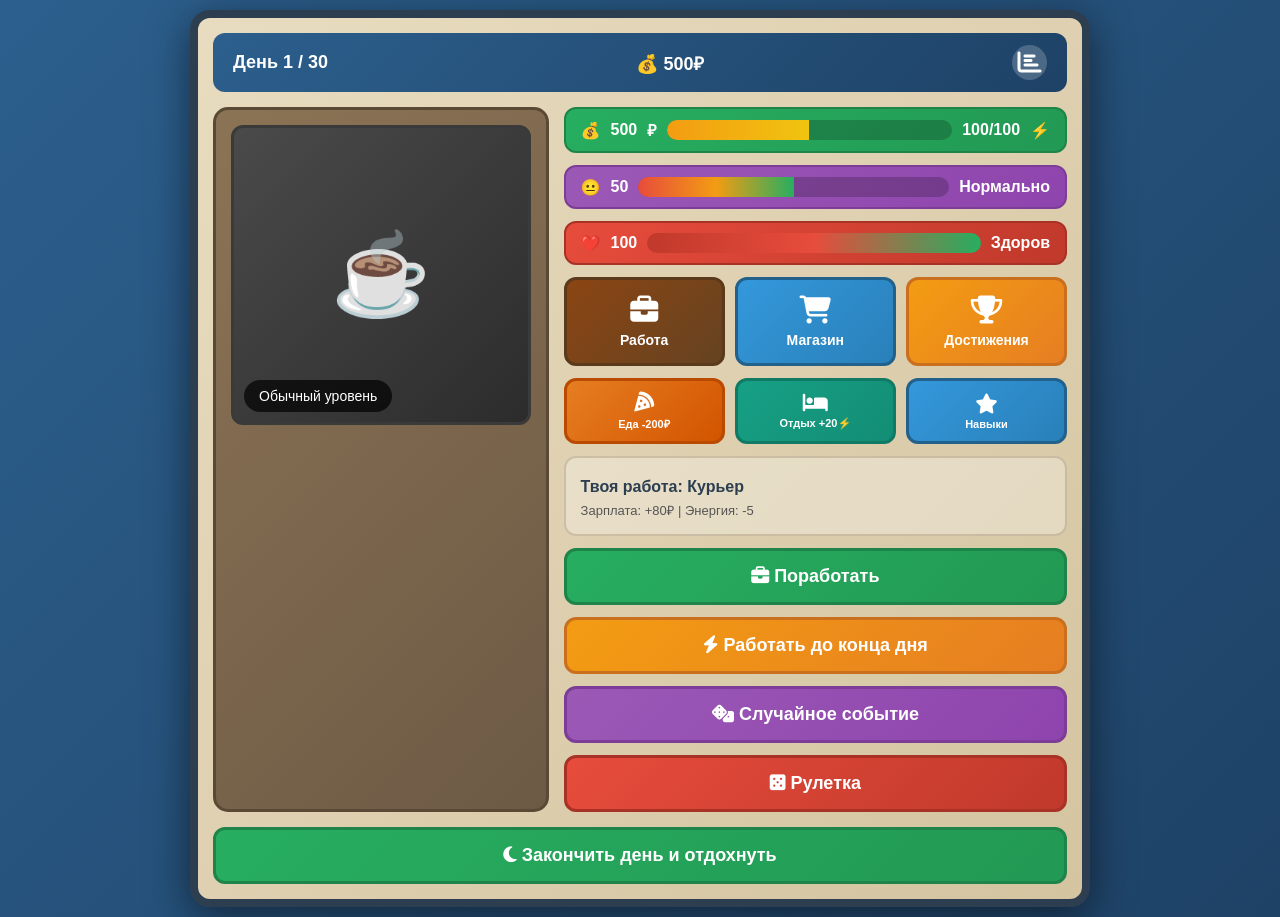
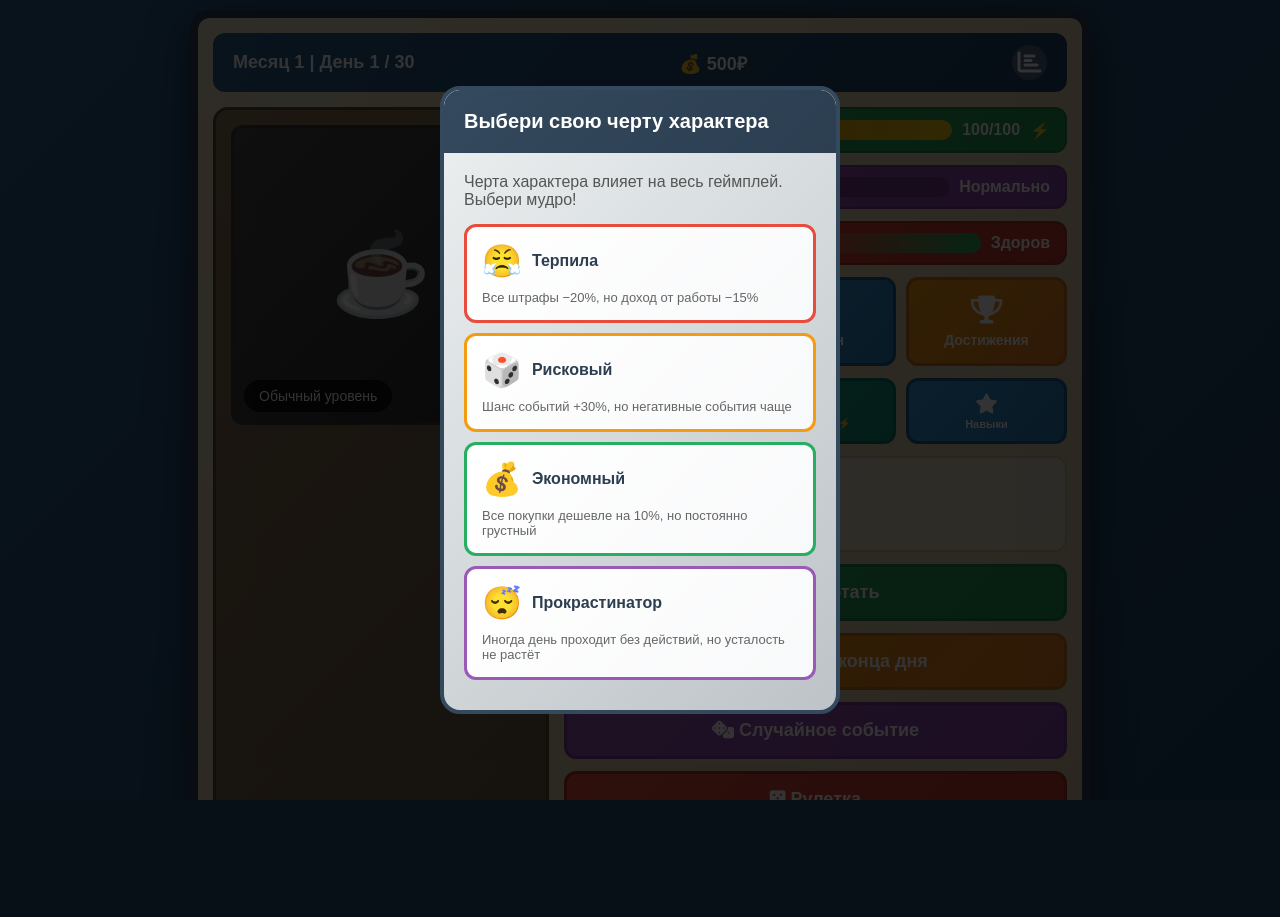
Before and after one commit to rushan11147-cmd/TelegramFix, a Flask app: page / in a window 1280 px wide. After the commit the page ends 800 px from the top, so only its background shows below. Run offline with Flask 3, Linux system fonts and the light colour scheme; data comes from the database, SQL or seed files in the repository; some libraries are stand-ins or nearby versions.

Commit message:
Исправлены баги: 1) Добавлена система месяцев - игра не сбрасывается 2) Улучшено получение Telegram ID пользователя

```diff
--- a/app.py
+++ b/app.py
@@ -450,6 +450,7 @@ def get_user(user_id):
                 'money': 500,  # Стартовые деньги
                 'day': 1,      # Текущий день
                 'max_days': 30, # До зарплаты
+                'month': 1,    # Текущий месяц (уровень)
                 'energy': 100,
                 'max_energy': 100,
                 'money_per_work': 50,  # За одно нажатие "работать"
@@ -1416,6 +1417,12 @@ def next_day():
         # Получаем зарплату!
         user['money'] += user['salary']
         user['day'] = 1
+
+        # Увеличиваем месяц (уровень) вместо сброса игры
+        if 'month' not in user:
+            user['month'] = 1
+        user['month'] += 1
+
         user['energy'] = user['max_energy']
         user['health'] = min(100, user.get('health', 100) + 30)  # Восстанавливаем здоровье
 
@@ -1428,7 +1435,7 @@ def next_day():
         return jsonify({
             'user': user,
             'salary_received': True,
-            'message': f"Поздравляем! Получена зарплата {user['salary']}₽",
+            'message': f"🎉 Месяц {user['month']-1} завершен! Получена зарплата {user['salary']}₽",
             'new_jobs': new_jobs,
             'newly_completed_goals': newly_completed_goals
         })
--- a/templates/simple.html
+++ b/templates/simple.html
@@ -416,7 +416,7 @@
 <body>
     <div class="container">
         <div class="top-bar">
-            <div>День <span id="day">1</span> / 30</div>
+            <div>Месяц <span id="month">1</span> | День <span id="day">1</span> / 30</div>
             <div>💰 <span id="topMoney">500</span>₽</div>
             <button class="close-btn" style="border: none; background: rgba(255,255,255,0.2);" onclick="showStats()"><i class="fas fa-chart-bar"></i></button>
         </div>
@@ -685,17 +685,29 @@
         let userId = 'demo_user';
         let gameData = {};
 
+        // Получаем ID пользователя из Telegram
         try {
             if (window.Telegram && window.Telegram.WebApp) {
                 const tg = window.Telegram.WebApp;
                 tg.ready();
                 tg.expand();
+
+                // Пробуем получить ID пользователя
                 const user = tg.initDataUnsafe?.user;
-                if (user && user.id) userId = user.id.toString();
+                if (user && user.id) {
+                    userId = 'tg_' + user.id.toString();
+                    console.log('✅ Telegram User ID:', userId);
+                } else {
+                    console.warn('⚠️ Не удалось получить Telegram ID, используется demo_user');
+                }
+            } else {
+                console.warn('⚠️ Telegram WebApp не доступен, используется demo_user');
             }
         } catch (error) {
-            console.log('Telegram error:', error);
+            console.error('❌ Ошибка получения Telegram ID:', error);
         }
+
+        console.log('🎮 Игра запущена для пользователя:', userId);
 
         async function loadUserData() {
             try {
@@ -939,6 +951,7 @@
 
         function updateUI() {
             document.getElementById('day').textContent = gameData.day || 1;
+            document.getElementById('month').textContent = gameData.month || 1;
             document.getElementById('money').textContent = gameData.money || 500;
             document.getElementById('topMoney').textContent = gameData.money || 500;
             document.getElementById('energyDisplay').textContent = (gameData.energy || 100) + '/100';
```
